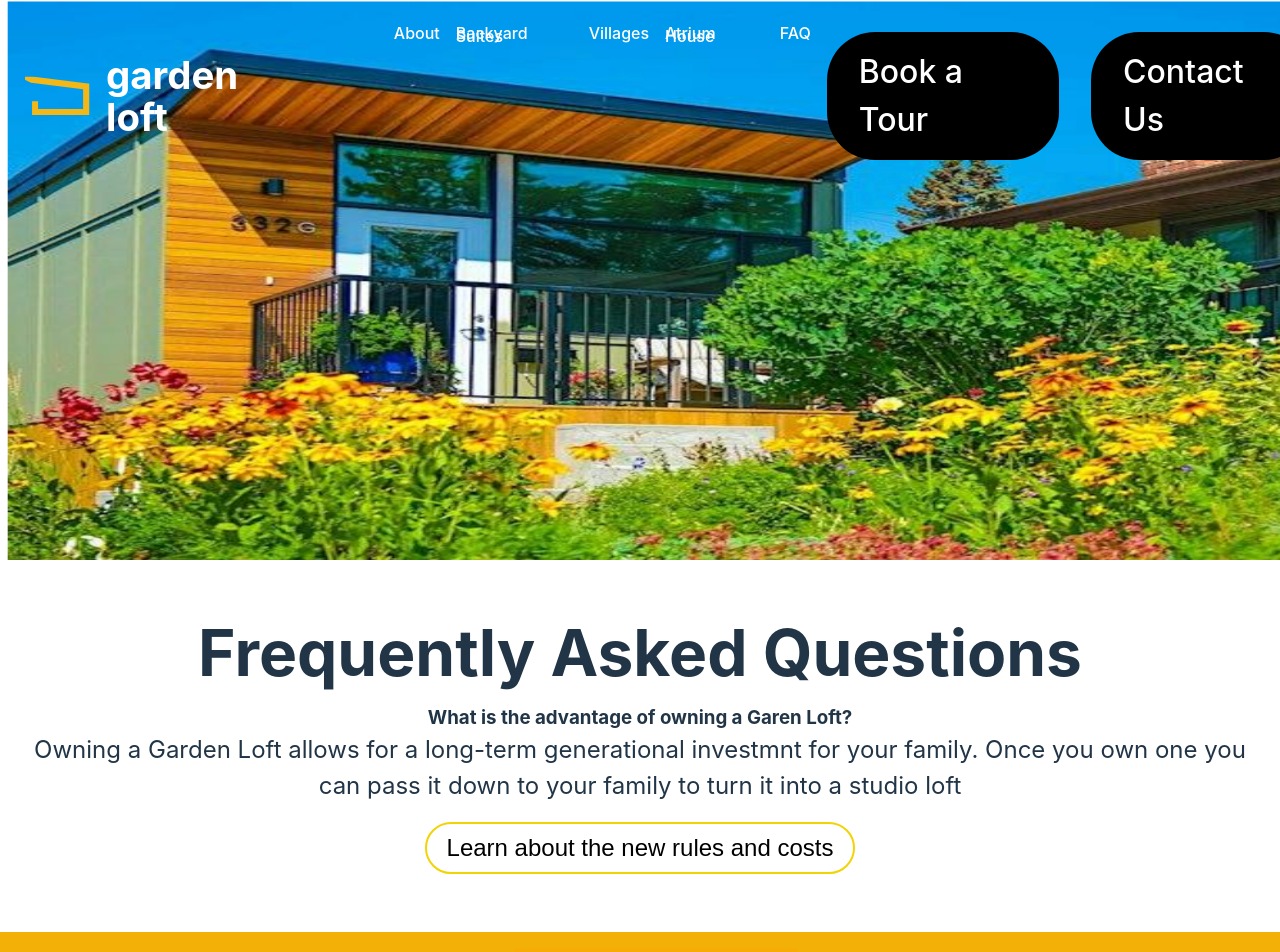
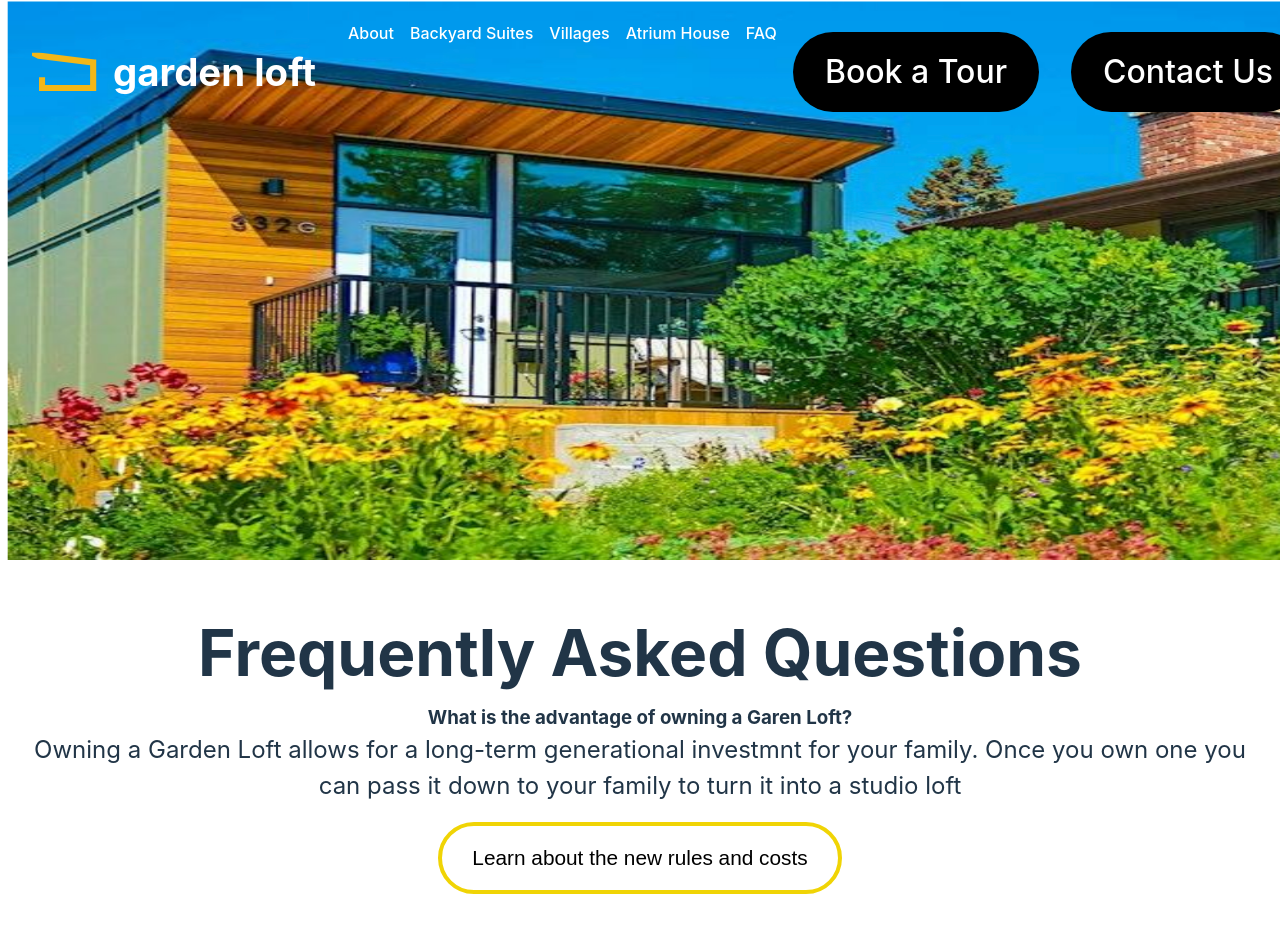
Before and after one commit to sallydough/garden-loft-website, a React (Vite) app: page /faq in a window 1280 px wide. Shown: the top 952 px of the page. Built offline with nearby package versions, Linux system fonts and the light colour scheme.

Commit message:
pushing minor css edits

```diff
--- a/src/components/Costs/Costs.css
+++ b/src/components/Costs/Costs.css
@@ -4,7 +4,7 @@
   align-items: center;
   flex-direction: column;
   text-align: center;
-  height: 100vh;
+  /* height: 100vh; */
 }
 
 .costs-content {
@@ -12,7 +12,8 @@
 }
 
 .costs-content h1 {
-  padding: 10px;
+  padding: 40px;
+  padding-bottom: 10px;
   font-size: 2rem;
 
 }
--- a/src/components/FAQ/FAQ.css
+++ b/src/components/FAQ/FAQ.css
@@ -29,13 +29,13 @@
 
 .button-safety-cost {
   background-color: transparent;
-  border: 2px solid rgb(240, 212, 5);
-  padding: 10px 20px;
-  border-radius: 2rem;
+  border: 4px solid rgb(240, 212, 5);
+  padding: 20px 30px;
+  border-radius: 50px;
   cursor: pointer;
   text-align: center;
   margin-top: 10px;
-  font-size: 1.5rem;
+  font-size: 1.3rem;
 }
 
 /* Media Queries for Larger Screens */
--- a/src/components/Grants/Grants.css
+++ b/src/components/Grants/Grants.css
@@ -4,7 +4,6 @@
   align-items: center;
   flex-direction: column;
   text-align: center;
-  margin-top: 5rem;
   margin-bottom: 5rem;
 }
 
@@ -14,7 +13,7 @@
 
 #rules-and-grants h1 {
   font-size: 1.5rem;
-  margin-bottom: 1rem;
+  margin-bottom: 2rem;
 }
 #rules-and-grants p {
   font-size: 1rem;
@@ -24,13 +23,13 @@
 
 .button-safety-cost {
   background-color: transparent;
-  border: 2px solid rgb(240, 212, 5);
-  padding: 10px 20px;
-  border-radius: 2rem;
+  border: 4px solid rgb(240, 212, 5);
+  padding: 20px 30px;
+  border-radius: 50px;
   cursor: pointer;
   text-align: center;
   margin-top: 10px;
-  font-size: 1.5rem;
+  font-size: 1.3rem;
 }
 
 /* Media Queries for Larger Screens */
--- a/src/components/Navbar/Navbar.css
+++ b/src/components/Navbar/Navbar.css
@@ -1,12 +1,11 @@
  .navbar {
   display: flex;
   margin: 0 auto;
-
   justify-content: center;
   align-items: center;
   padding: 2rem;
   width: 100vw;
-  gap: 6rem;
+  gap: 2rem;
   position: fixed;
   top: 0;
   transition: all 0.3s ease;
--- a/src/components/Process/Process.css
+++ b/src/components/Process/Process.css
@@ -7,7 +7,6 @@
   flex-direction: column;
   text-align: center;
   width: 110vw;
-  height: 100vh;
 }
 
 .swiper-pagination {
--- a/src/components/Process/Process.tsx
+++ b/src/components/Process/Process.tsx
@@ -9,7 +9,7 @@ import './Process.css'
 const Process: React.FC = () => {
   return (
     <div id="four-step-process" style={{ textAlign: 'center', width:'100vw' }}>
-      <h1 style={{ fontSize: "2rem", marginBottom: '10px', marginTop: '20px', paddingTop: "1rem" }}>Owning a Garden Loft <br />is a 4-Step Process</h1>
+      <h1 style={{ fontSize: "2rem", marginBottom: '10px', marginTop: '30px', paddingTop: "3rem" }}>Owning a Garden Loft <br />is a 4-Step Process</h1>
       <Swiper
      modules={[Pagination]}
      spaceBetween={12}
@@ -70,7 +70,8 @@ const Process: React.FC = () => {
           borderRadius: '50px',
           cursor: 'pointer',
           fontSize: '1.3rem',
-          color: 'white'
+          color: 'white',
+          marginBottom: "4rem"
         }}>Book a Tour</button>
       </div>
     </div>
--- a/src/components/Report/Report.css
+++ b/src/components/Report/Report.css
@@ -1,5 +1,5 @@
 .report-container {
-  margin-top: 3rem;
+  margin-top: 8rem;
   text-align: center;
   width: 100vw;
   height: 100vh;
--- a/src/components/Safety/Safety.css
+++ b/src/components/Safety/Safety.css
@@ -27,7 +27,7 @@
   background-color: transparent;
   border: 4px solid rgb(240, 212, 5);
   padding: 20px 30px;
-  border-radius: 3rem;
+  border-radius: 50px;
   cursor: pointer;
   text-align: center;
   margin-top: 40px;
```
